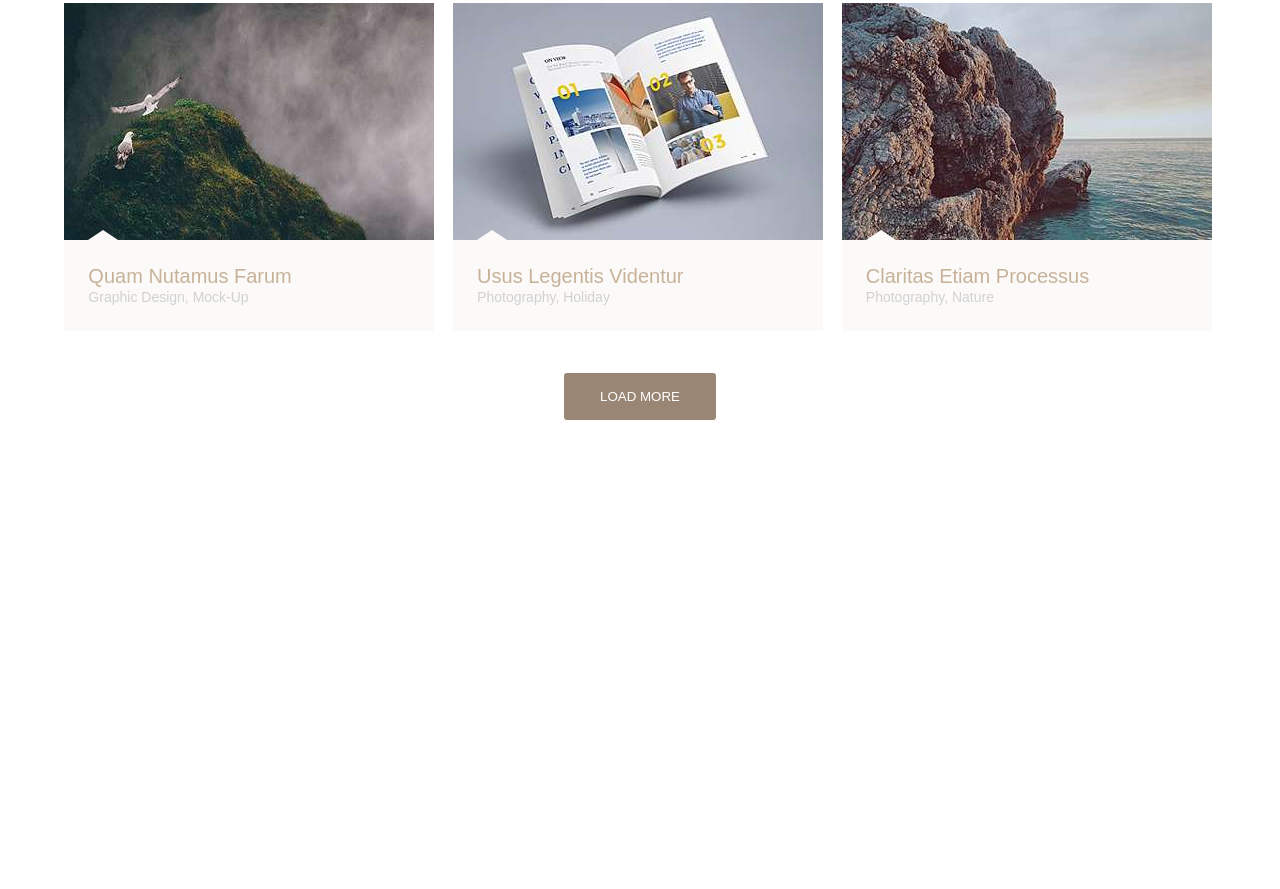
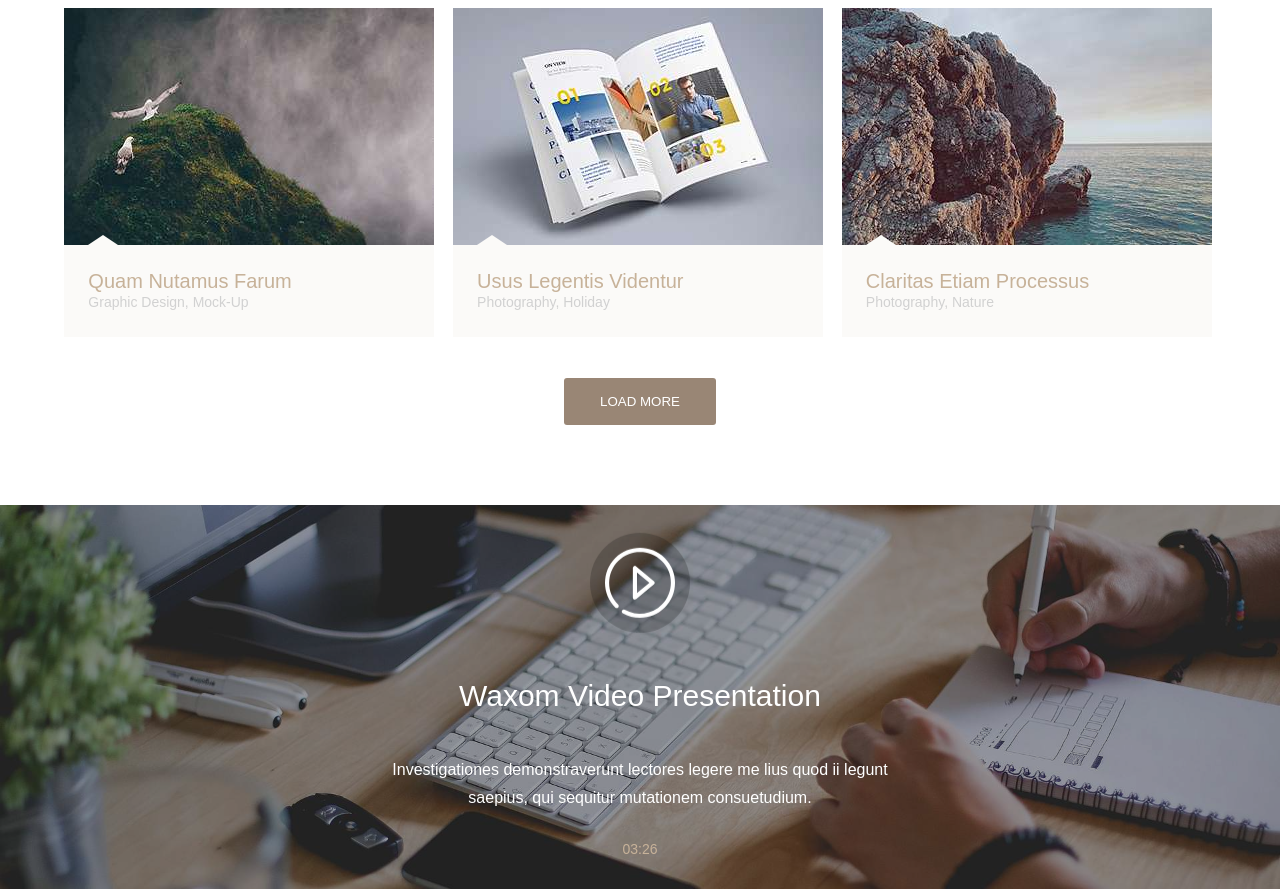
Before and after one commit to Gakat/waxom-onepage, a plain HTML site: page index.html in a window 1280 px wide. Shown: the part 2559-3448 px from the top of the page. Before the commit the page ends 3059 px from the top, so only its background shows below. Drawn offline with nearby package versions, Linux system fonts and the light colour scheme.

Commit message:
Added presentation block

```diff
--- a/css/style.css
+++ b/css/style.css
@@ -82,6 +82,7 @@
 
 .navigation__item:hover {
   color: #c7b299;
+  cursor: pointer;
 }
 
 .header__icon {
@@ -274,8 +275,13 @@
 
 .theme-ad__caption {
   font-size: 1.125rem;
-  line-height: 1.2;
+  line-height: 1.5;
   color: #615855;
+}
+
+.theme-ad__button {
+  height: 100%;
+  margin: auto 0;
 }
 
 .projects {
@@ -420,3 +426,50 @@
 .portfolio__button {
   margin-top: 2rem;
 }
+
+.presentation {
+  background-image: url('../img/presentation-background.jpg');
+  background-position: center center;
+  background-repeat: no-repeat;
+  background-size: cover;
+  padding-top: 30%;
+  position: relative;
+  display: flex;
+  justify-content: center;
+}
+
+.presentation__box {
+  position: absolute;
+  top: 50%;
+  transform: translateY(-50%);
+  text-align: center;
+  color: #fff;
+}
+
+.presentation__title {
+  line-height: 1.2;
+  margin: 5% 0;
+}
+
+.presentation__caption {
+  line-height: 1.75;
+  margin-bottom: 3%;
+  width: 66%;
+  margin: 0 auto;
+}
+
+.presentation__timer {
+  color: #c7b299;
+  line-height: 1.7;
+  margin-top: 3%;
+}
+
+.presentation__overlay {
+  position: absolute;
+  top: 0;
+  right: 0;
+  bottom: 0;
+  left: 0;
+  background-color: #111;
+  opacity: 0.4;
+}
--- a/index.html
+++ b/index.html
@@ -172,7 +172,7 @@
           Don't Forget to Rate the Template. Thanks so much!
         </div>
       </div>
-      <button class="button theme-ad__purchase-button text--small">PURCHASE NOW</button>
+      <button class="button theme-ad__button text--small">PURCHASE NOW</button>
     </div>
   </div>
   <!-- our projects block -->
@@ -323,7 +323,20 @@
       </div>
     </div>
   </div>
-
+  <!-- Waxom video presentation -->
+  <div class="page__row">
+    <div class="presentation">
+      <div class="presentation__overlay"></div>
+      <div class="presentation__box">
+          <div class="play-button presentation__play-button">
+              <img src="img/play-video.png" alt="" class="play-button__icon">
+            </div>
+            <div class="presentation__title text--xxx-large">Waxom Video Presentation</div>
+            <div class="presentation__caption">Investigationes demonstraverunt lectores legere me lius quod ii legunt saepius, qui sequitur mutationem consuetudium.</div>
+            <div class="presentation__timer text--small">03:26</div>
+      </div>
+    </div>
+  </div>
   <script src="https://ajax.googleapis.com/ajax/libs/jquery/3.3.1/jquery.min.js"></script>
   <script src="lib/owlcarousel2/owl.carousel.min.js"></script>
   <script src="js/script.js"></script>
```
Also changed, not shown: img/play-video.png (added), img/presentation-background.jpg (added).
